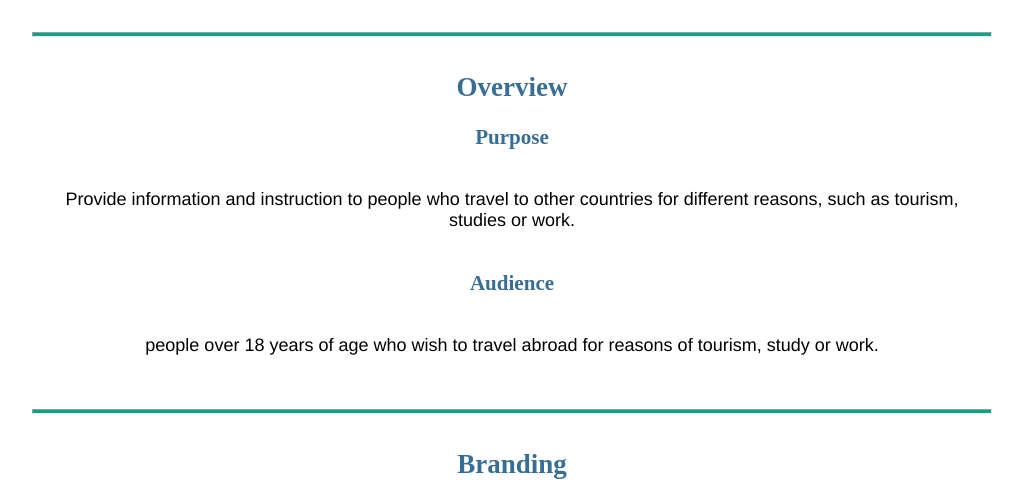
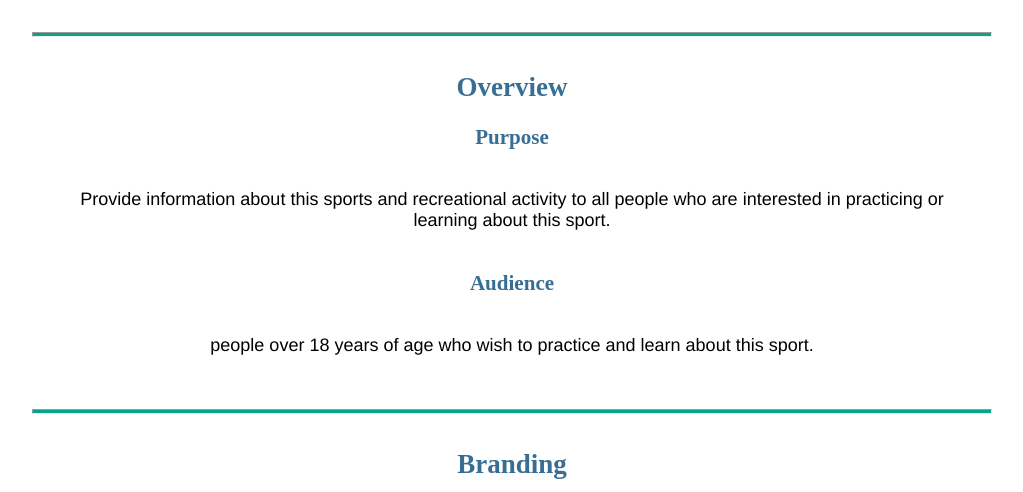
Before and after one commit to carlospoma23/BYUI, a plain HTML site: page semester1/wdd130/wwr/site-plan-rafting.html in a window 1280 px wide. Shown: the part 308-800 px from the top of the page, without its empty margins (128-1151 px from the left). Drawn offline with Linux system fonts and the light colour scheme; a web font is replaced by a local one.

Commit message:
change to raffting

```diff
--- a/semester1/wdd130/wwr/site-plan-rafting.html
+++ b/semester1/wdd130/wwr/site-plan-rafting.html
@@ -20,11 +20,11 @@
     <hr />
     <h2>Overview</h2>
     <h3>Purpose</h3>
-    <p>Provide information and instruction to people who travel to other countries for different reasons, such as tourism, studies or work.</p>
+    <p>Provide information about this sports and recreational activity to all people who are interested in practicing or learning about this sport.</p>
     <!-- change this -->
 
     <h3>Audience</h3>
-    <p>people over 18 years of age who wish to travel abroad for reasons of tourism, study or work.</p>
+    <p>people over 18 years of age who wish to practice and learn about this sport.</p>
     <!-- change this -->
 
     <hr />
```
Also changed, not shown: semester1/wdd130/wwr/images/easyvisa360logo.png, semester1/wdd130/wwr/images/easyvisa360logo_OLD.png (added), 1 other file.
